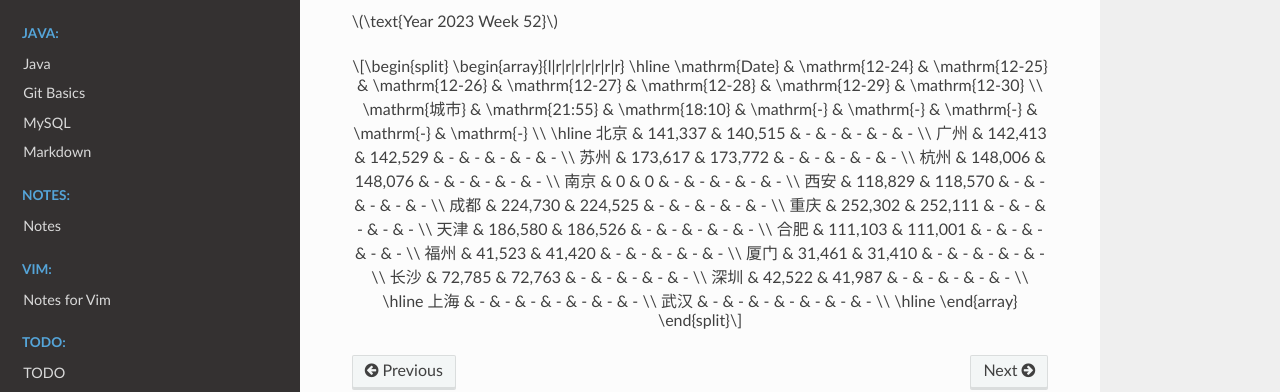
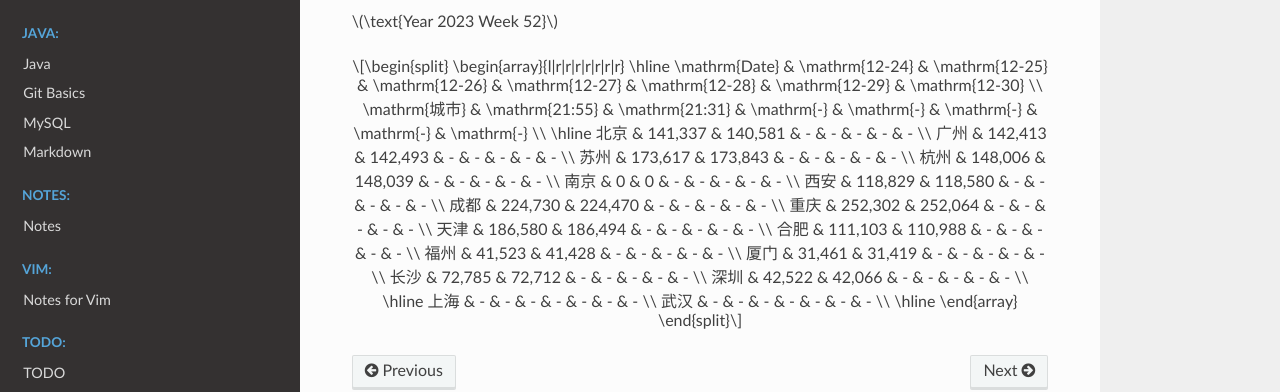
Before and after one commit to Pyrad/pyradnotes, a Sphinx documentation site: the page built from source/RealEstate/resalenumbers2023.md, in a window 1280 px wide and 900 px high, scrolled down 21177 px. Shown: the part 380-772 px from the top of the window. Built offline with Sphinx 7.4.7 and the Read the Docs theme 2.0.0, drawn with Linux system fonts in a browser that asks for light colours; a script that is not in the unit is left out.

Commit message:
Realestate Update resale numbers 2023-12-25 21:31

```diff
--- a/source/RealEstate/resalenumbers2023.md
+++ b/source/RealEstate/resalenumbers2023.md
@@ -1378,22 +1378,22 @@ $$
 \begin{array}{l|r|r|r|r|r|r|r}
 \hline
 \mathrm{Date} & \mathrm{12-24} & \mathrm{12-25} & \mathrm{12-26} & \mathrm{12-27} & \mathrm{12-28} & \mathrm{12-29} & \mathrm{12-30} \\
-\mathrm{城市} & \mathrm{21:55} & \mathrm{18:10} & \mathrm{-} & \mathrm{-} & \mathrm{-} & \mathrm{-} & \mathrm{-} \\
+\mathrm{城市} & \mathrm{21:55} & \mathrm{21:31} & \mathrm{-} & \mathrm{-} & \mathrm{-} & \mathrm{-} & \mathrm{-} \\
 \hline
-北京 & 141,337 & 140,515 & - & - & - & - & - \\
-广州 & 142,413 & 142,529 & - & - & - & - & - \\
-苏州 & 173,617 & 173,772 & - & - & - & - & - \\
-杭州 & 148,006 & 148,076 & - & - & - & - & - \\
+北京 & 141,337 & 140,581 & - & - & - & - & - \\
+广州 & 142,413 & 142,493 & - & - & - & - & - \\
+苏州 & 173,617 & 173,843 & - & - & - & - & - \\
+杭州 & 148,006 & 148,039 & - & - & - & - & - \\
 南京 & 0 & 0 & - & - & - & - & - \\
-西安 & 118,829 & 118,570 & - & - & - & - & - \\
-成都 & 224,730 & 224,525 & - & - & - & - & - \\
-重庆 & 252,302 & 252,111 & - & - & - & - & - \\
-天津 & 186,580 & 186,526 & - & - & - & - & - \\
-合肥 & 111,103 & 111,001 & - & - & - & - & - \\
-福州 & 41,523 & 41,420 & - & - & - & - & - \\
-厦门 & 31,461 & 31,410 & - & - & - & - & - \\
-长沙 & 72,785 & 72,763 & - & - & - & - & - \\
-深圳 & 42,522 & 41,987 & - & - & - & - & - \\
+西安 & 118,829 & 118,580 & - & - & - & - & - \\
+成都 & 224,730 & 224,470 & - & - & - & - & - \\
+重庆 & 252,302 & 252,064 & - & - & - & - & - \\
+天津 & 186,580 & 186,494 & - & - & - & - & - \\
+合肥 & 111,103 & 110,988 & - & - & - & - & - \\
+福州 & 41,523 & 41,428 & - & - & - & - & - \\
+厦门 & 31,461 & 31,419 & - & - & - & - & - \\
+长沙 & 72,785 & 72,712 & - & - & - & - & - \\
+深圳 & 42,522 & 42,066 & - & - & - & - & - \\
 \hline
 上海 & - & - & - & - & - & - & - \\
 武汉 & - & - & - & - & - & - & - \\
```
Also changed, not shown: 1 other file.
